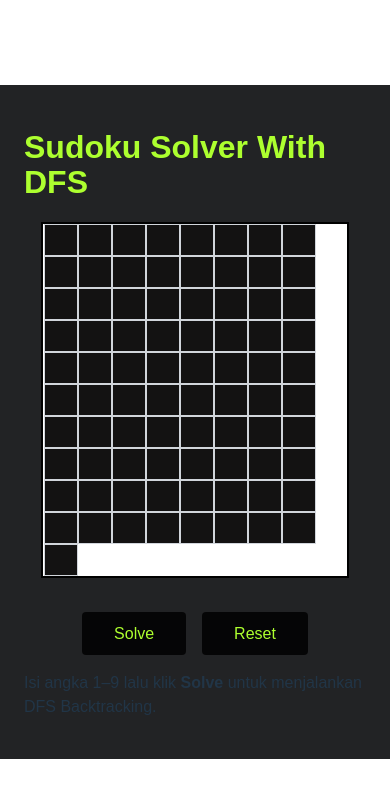
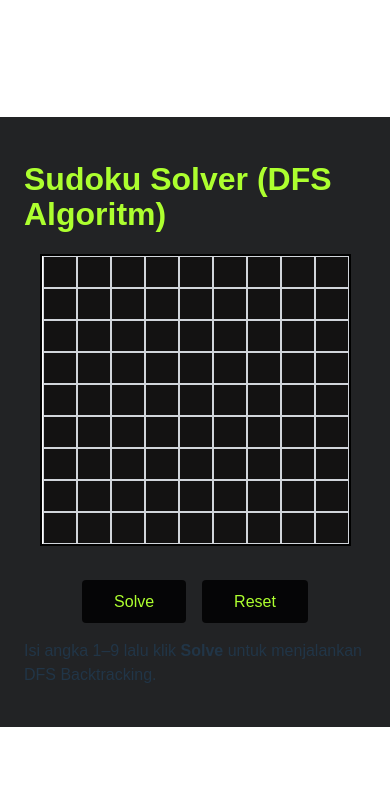
Before and after one commit to stheffen/sudokudfs, a React (Vite) app: page / in a window 390 px wide. Shown: the top 798 px of the page. Built offline with nearby package versions, Linux system fonts and the light colour scheme.

Commit message:
modified:   index.html 	modified:   package-lock.json 	modified:   package.json 	modified:   src/App.jsx 	modified:   src/app.css

```diff
--- a/index.html
+++ b/index.html
@@ -4,7 +4,7 @@
     <meta charset="UTF-8" />
     <link rel="icon" type="image/svg+xml" href="/vite.svg" />
     <meta name="viewport" content="width=device-width, initial-scale=1.0" />
-    <title>dfsforsudoku</title>
+    <title>sudoku-dfs</title>
   </head>
   <body>
     <div id="root"></div>
--- a/package.json
+++ b/package.json
@@ -1,6 +1,6 @@
 {
   "homepage": "https://jepryanuslewi.github.io/SUDOKU-SOLVER-USING-DFS-ALGORITHM/",
-  "name": "dfsforsudoku",
+  "name": "sudoku-dfs",
   "private": true,
   "version": "0.0.0",
   "type": "module",
--- a/src/App.jsx
+++ b/src/App.jsx
@@ -73,7 +73,7 @@ export default function App() {
 
   return (
     <div className="app-container">
-      <h1>Sudoku Solver With DFS</h1>
+      <h1>Sudoku Solver (DFS Algoritm)</h1>
       <div className="board-grid">
         <div>
         {board.map((row, rIdx) =>
--- a/src/app.css
+++ b/src/app.css
@@ -64,7 +64,7 @@ button:hover {
     font-size: 2rem;
     }
   .board-grid {
-    width: 303px;
+    width: 306px;
     padding-left: 1px ;
   }
   .board-cell {
```
Also changed, not shown: 1 other file (tests, documents, lock files or other folders).
